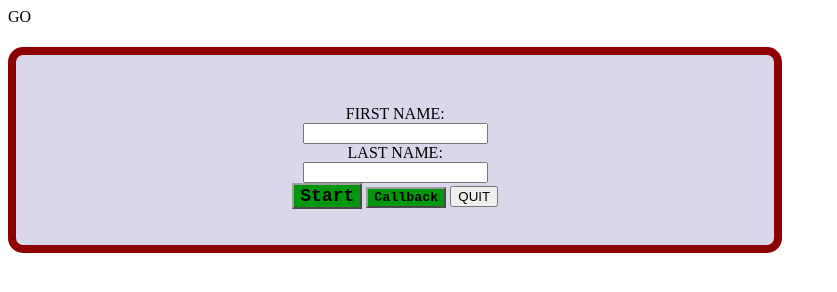
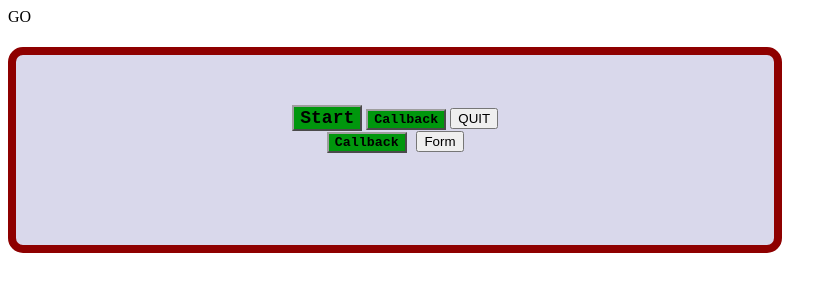
Before and after one commit to TWKramer/Reference, a plain HTML site: page index.html in a window 1280 px wide. Both pictures are taken after a click on the button "Begin". Shown: the whole page, without its empty margins (0-837 px from the left). Drawn offline with Linux system fonts and the light colour scheme.

Commit message:
added a callback function and started the forms ex

```diff
--- a/index.html
+++ b/index.html
@@ -25,16 +25,14 @@
 
                     <div id="nameContainer" style="display:none;">
                         <H1 id="gamePausedAlert1" style="display:none;">PAUSED</H1>
-                        <form id="nameForm1">
-                            <label for="fname">FIRST NAME:</label><br>
-                            <input type="text" id="fname" name="fname"><br>
-                            <label for="lname">LAST NAME:</label><br>
-                            <input type="text" id="lname" name="lname">
-                        </form>
                         <div id="namePageButtons">
                         <button onclick="createPlayerAndBeginFunction()"id="nameMenuStartbtn">Start</button>
                         <button onclick="seeCallbackExample()"id="seeCallbackExampleBTN">Callback</button>
                         <button onclick="quitFunction1()"id="quitbtn1">QUIT</button>
+                        </div>
+                        <div id="listOfExampleButtons">
+                        <button onclick="seeCallbackExample()"id="seeCallbackExampleBTN">Callback</button>
+                        <button onclick="formExample()"id="formExampleBTN">Form</button>
                         </div>
                         <div id="quitMessageBox1" style="display:none;">
                             <div id="quitMessage1" style="display:none;">Are you sure you want to quit and return to the main menu? All progress will be lost...</div>
@@ -59,10 +57,22 @@
 
 
             </div>
+            <div id="callbackHTML" style="display:none;">
+            <p>Below is an example of a callback.</p>
+            <h1 id="number"></h1>
+        </div>
+        <div id="formExample" style="display: none;">
+        <p>Enter any two numbers and we'll add them together. Exhileration awaits...</p>
+        <form id="mathForm1">
+            <label for="number1">Number 1:</label><br>
+            <input type="number" id="number1" name="number1"><br>
+            <label for="number2">Number 2:</label><br>
+            <input type="number" id="number2" name="number2">
+        </form>
+        <button onclick="callbackAddFunction()"id="callbackAddButton" >Add</button>
+        </div>
 
-            <!--below is test stuff
-            <button onclick="myFunction()">ON/OFF</button>
-            above is test stuff-->
+
         </body>
 </body>
 </html>
--- a/index.js
+++ b/index.js
@@ -131,3 +131,34 @@ function newGameFunction() {
 
    }
    }
+
+
+
+
+   function seeCallbackExample() {
+
+
+
+    selectedseeCallbackExample = true
+    if (selectedseeCallbackExample === true){
+        let callbackHTML = document.getElementById("callbackHTML")
+        callbackHTML.style.display = "block";
+
+        function getNumber(something) {
+            document.getElementById("number").innerHTML = something;
+          }
+          function calculate(num1, num2, callback) {
+            let math = num1 + num2;
+            callback(math);
+          }
+
+          calculate(5, 6, getNumber);
+    }
+}
+function formExample(){
+    selectedFormExample = true;
+    if (selectedFormExample === true){
+        let formExample = document.getElementById("formExample")
+        formExample.style.display = "block";
+    }
+}
--- a/style.css
+++ b/style.css
@@ -25,14 +25,6 @@
 }
 
 #nameMenuStartbtn{
-  color:rgb(0, 0, 0);
-  border-color:  rgb(158, 158, 158);
-  background-color: rgb(0, 151, 13);
-  font-family: 'Courier New', Courier, monospace;
-  font-weight: bold;
-
-}
-#seeCallbackExampleBTN{
   color:rgb(0, 0, 0);
   border-color:  rgb(158, 158, 158);
   background-color: rgb(0, 151, 13);
@@ -91,3 +83,18 @@
 #gamePausedAlert2{
     margin-top: -6%;
 }
+
+#listOfExampleButtons{
+    color:rgb(0, 0, 0);
+    border-color:  rgb(158, 158, 158);
+    font-family: 'Courier New', Courier, monospace;
+    font-weight: bold;
+}
+#seeCallbackExampleBTN{
+  color:rgb(0, 0, 0);
+  border-color:  rgb(158, 158, 158);
+  background-color: rgb(0, 151, 13);
+  font-family: 'Courier New', Courier, monospace;
+  font-weight: bold;
+
+}
```
Lines whose indentation alone changed are shown as unchanged.
